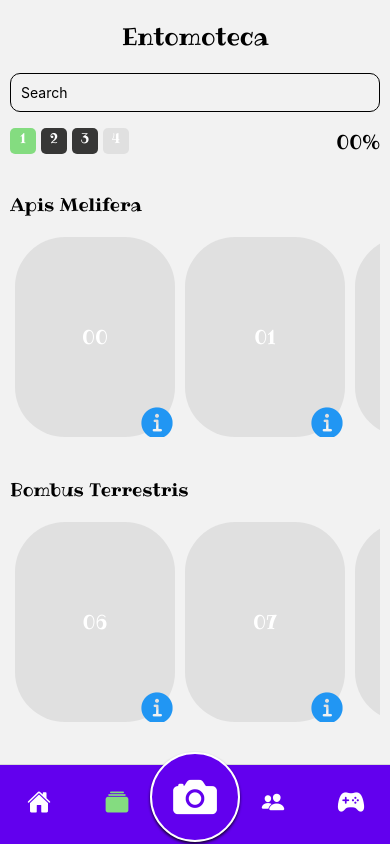
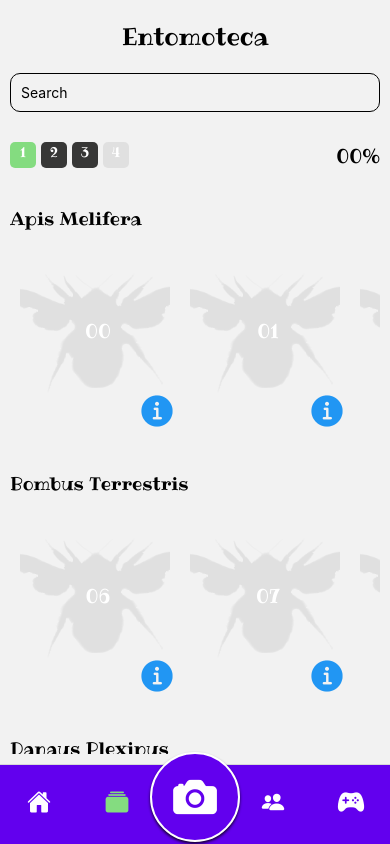
Before and after one commit to DerowStudios/AppCamera, a React Native app in the folder InsectCameraApp/: screen /Collections in a window 390 px wide. Built offline with nearby package versions, Linux system fonts and the light colour scheme.

Commit message:
collecion screen ok

```diff
--- a/InsectCameraApp/src/Screens/CollectionScreen/CollectionScreen.tsx
+++ b/InsectCameraApp/src/Screens/CollectionScreen/CollectionScreen.tsx
@@ -9,6 +9,7 @@ import {
   TextInput,
   Pressable,
   Alert,
+  Image,
 } from "react-native";
 
 const MyComponent = ({ navigation }) => {
@@ -35,8 +36,8 @@ const MyComponent = ({ navigation }) => {
           alignItems: "center",
           justifyContent: "center",
           maxWidth: 110,
-          height: 120,
-          marginHorizontal: 20,
+          height: 150,
+          marginHorizontal: 60,
           marginTop: 6,
         }}
       >
@@ -67,7 +68,13 @@ const MyComponent = ({ navigation }) => {
       </View>
     ) : (
       <View style={styles.innerItem}>
-        <Text style={styles.text}>{item}</Text>
+        <Text style={[styles.text, { zIndex: 100, marginLeft: 6 }]}>
+          {item}
+        </Text>
+        <Image
+          source={require("./bombus.png")} // Ruta de tu imagen PNG
+          style={styles.image}
+        />
         <Pressable
           onPress={() => {
             Alert.alert("redirect Info", item);
@@ -78,7 +85,7 @@ const MyComponent = ({ navigation }) => {
             name="information-circle"
             style={[
               InfoButtonStyles.IconImage,
-              { position: "absolute", left: 42, top: 50, color: "#2196F3" },
+              { position: "absolute", left: 42, top: 44, color: "#2196F3" },
             ]}
           />
         </Pressable>
@@ -118,7 +125,6 @@ const MyComponent = ({ navigation }) => {
           flexGrow: 1,
           flexDirection: "row",
           gap: 5,
-          marginTop: -14,
           marginBottom: -14,
         }}
       >
@@ -176,7 +182,7 @@ const styles = StyleSheet.create({
   },
   sectionTitle: {
     fontSize: 18,
-    marginBottom: 20,
+
     fontFamily: "Ribeye-Regular",
   },
   buttonsPagination: {
@@ -192,7 +198,7 @@ const styles = StyleSheet.create({
   innerItem: {
     width: 160,
     height: 200,
-    backgroundColor: "#e0e0e0",
+    // backgroundColor: "#e0e0e0",
     justifyContent: "center",
     alignItems: "center",
     borderRadius: 50,
@@ -203,6 +209,13 @@ const styles = StyleSheet.create({
     fontSize: 20,
     color: "white",
   },
+  image: {
+    width: 150, // Ajusta al tamaño del PNG
+    height: 150,
+    position: "absolute", // Permite superponer
+    tintColor: "#e0e0e0",
+    zIndex: 1,
+  },
 });
 
 export default MyComponent;
```
Also changed, not shown: InsectCameraApp/src/Screens/CollectionScreen/bombus.png (added).
